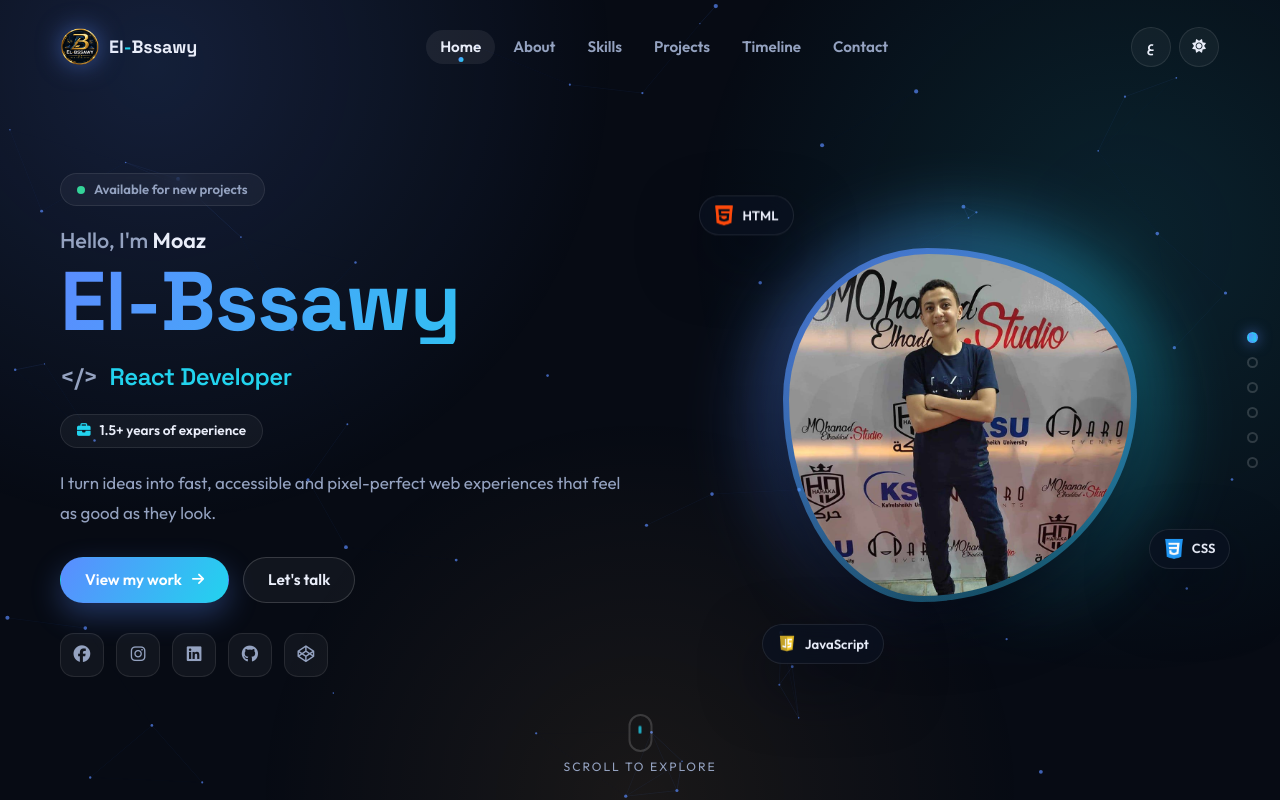
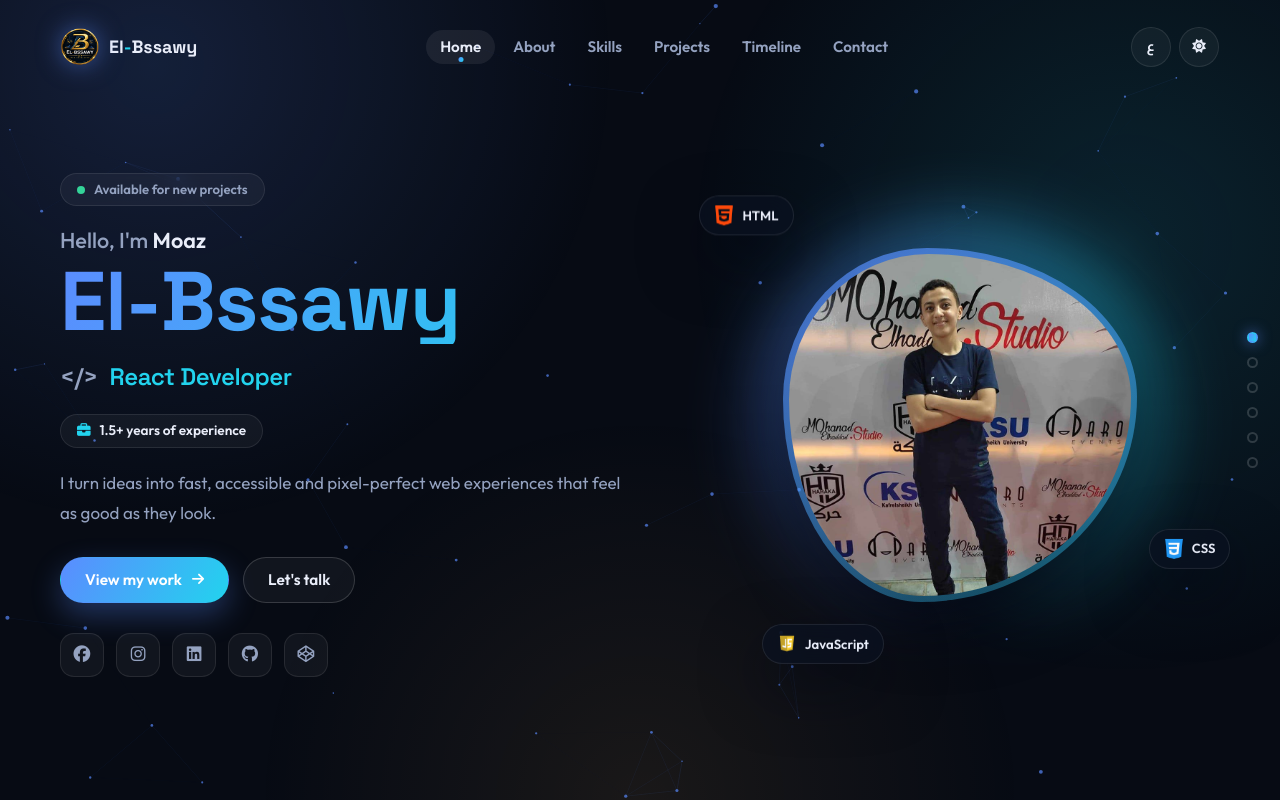
Before and after one commit to El-Bssawy/Portfolio, a React (Vite) app: page / in a window 1280 px wide. Shown: the top 800 px of the page. Built offline with nearby package versions, Linux system fonts and the light colour scheme.

Commit message:
Remove hero scroll cue and shorten About code name

```diff
--- a/src/CSS/index.css
+++ b/src/CSS/index.css
@@ -689,51 +689,6 @@ header.scrolled .header-inner {
   }
   50% {
     transform: translateY(-12px);
-  }
-}
-
-.scroll-cue {
-  position: absolute;
-  bottom: 26px;
-  left: 50%;
-  transform: translateX(-50%);
-  z-index: 1;
-  display: flex;
-  flex-direction: column;
-  align-items: center;
-  gap: 8px;
-  font-size: 0.76rem;
-  letter-spacing: 0.16em;
-  text-transform: uppercase;
-  color: var(--muted);
-}
-
-.mouse {
-  width: 24px;
-  height: 38px;
-  border: 2px solid var(--border-strong);
-  border-radius: 14px;
-  display: flex;
-  justify-content: center;
-  padding-top: 7px;
-}
-
-.wheel {
-  width: 3px;
-  height: 8px;
-  border-radius: 3px;
-  background: var(--accent-2);
-  animation: wheel 1.6s ease-in-out infinite;
-}
-
-@keyframes wheel {
-  0% {
-    transform: translateY(0);
-    opacity: 1;
-  }
-  100% {
-    transform: translateY(12px);
-    opacity: 0;
   }
 }
 
--- a/src/components/About.jsx
+++ b/src/components/About.jsx
@@ -5,7 +5,7 @@ import Reveal from "./Reveal";
 
 const CODE_LINES = [
   [{ t: "const " }, { t: "me", c: "c-var" }, { t: " = {" }],
-  [{ t: "  name: " }, { t: '"Moaz El-Bssawy"', c: "c-str" }, { t: "," }],
+  [{ t: "  name: " }, { t: '"Moaz"', c: "c-str" }, { t: "," }],
   [{ t: "  role: " }, { t: '"Front-End Developer"', c: "c-str" }, { t: "," }],
   [
     { t: "  stack: [" },
--- a/src/components/Hero.jsx
+++ b/src/components/Hero.jsx
@@ -118,13 +118,6 @@ export default function Hero() {
           </div>
         </div>
       </div>
-
-      <a href="#about" className="scroll-cue" aria-label={t.hero.scroll}>
-        <span className="mouse">
-          <span className="wheel" />
-        </span>
-        {t.hero.scroll}
-      </a>
     </section>
   );
 }
```
